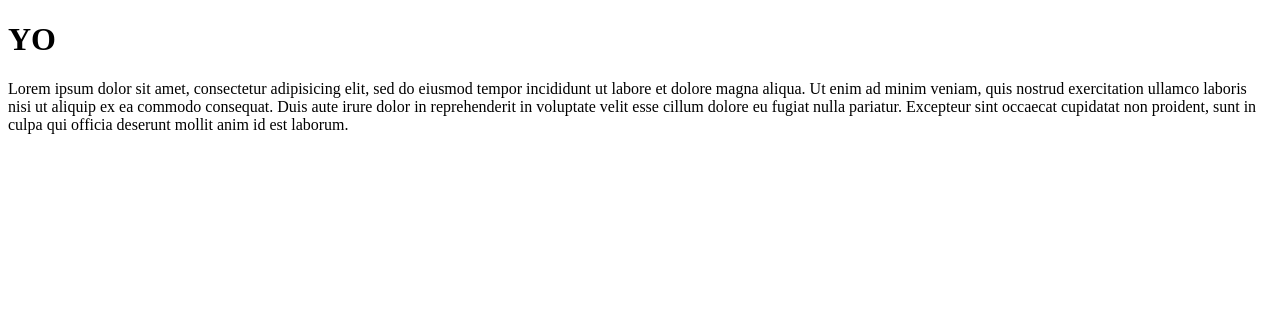
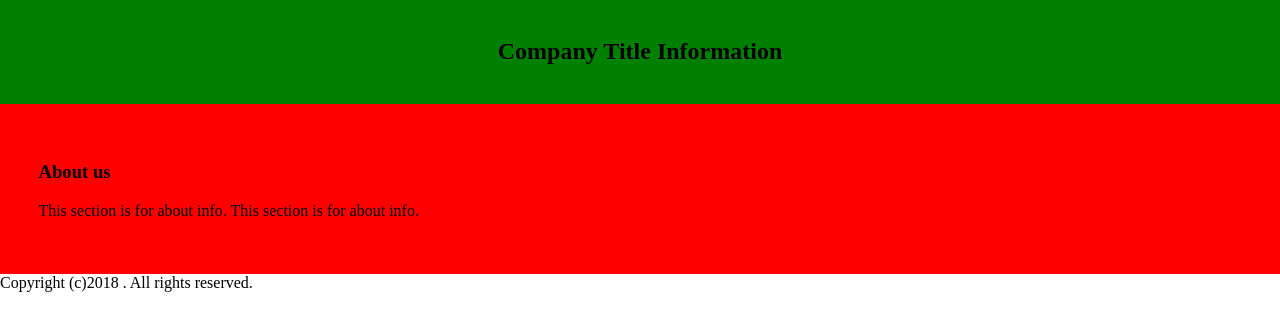
Before and after one commit to Saurav963/csy1018, a plain HTML site: page index.html in a window 1280 px wide. Drawn offline with Linux system fonts and the light colour scheme.

Commit message:
second commit

```diff
--- /dev/null
+++ b/deco.css
@@ -0,0 +1,15 @@
+body{
+	margin: 0
+}
+header{
+	padding: 3%; background: green; text-align: center;
+}
+header h2{
+	margin:0; padding: 0;
+}
+section{
+	padding: 3%; background: red;
+}
+h2{
+
+}
--- a/index.html
+++ b/index.html
@@ -1,15 +1,21 @@
 <!DOCTYPE html>
 <html>
 <head>
-	<title>Git</title>
+	<title>First Web Page</title>
+	<link rel="stylesheet" type="text/css" href="deco.css">
 </head>
-<header><h1>YO</h1></header>
 <body>
-Lorem ipsum dolor sit amet, consectetur adipisicing elit, sed do eiusmod
-tempor incididunt ut labore et dolore magna aliqua. Ut enim ad minim veniam,
-quis nostrud exercitation ullamco laboris nisi ut aliquip ex ea commodo
-consequat. Duis aute irure dolor in reprehenderit in voluptate velit esse
-cillum dolore eu fugiat nulla pariatur. Excepteur sint occaecat cupidatat non
-proident, sunt in culpa qui officia deserunt mollit anim id est laborum.
+	<header>
+		<h2>Company Title Information</h2>
+	</header>
+	<section>
+			<h3>About us</h3>
+			<p>
+				This section is for about info. This section is for about info.
+			</p>
+	</section>
+	<footer>
+		Copyright (c)2018 . All rights reserved.
+	</footer>
 </body>
 </html>
```
Also changed, not shown: 22.jpg (added).
